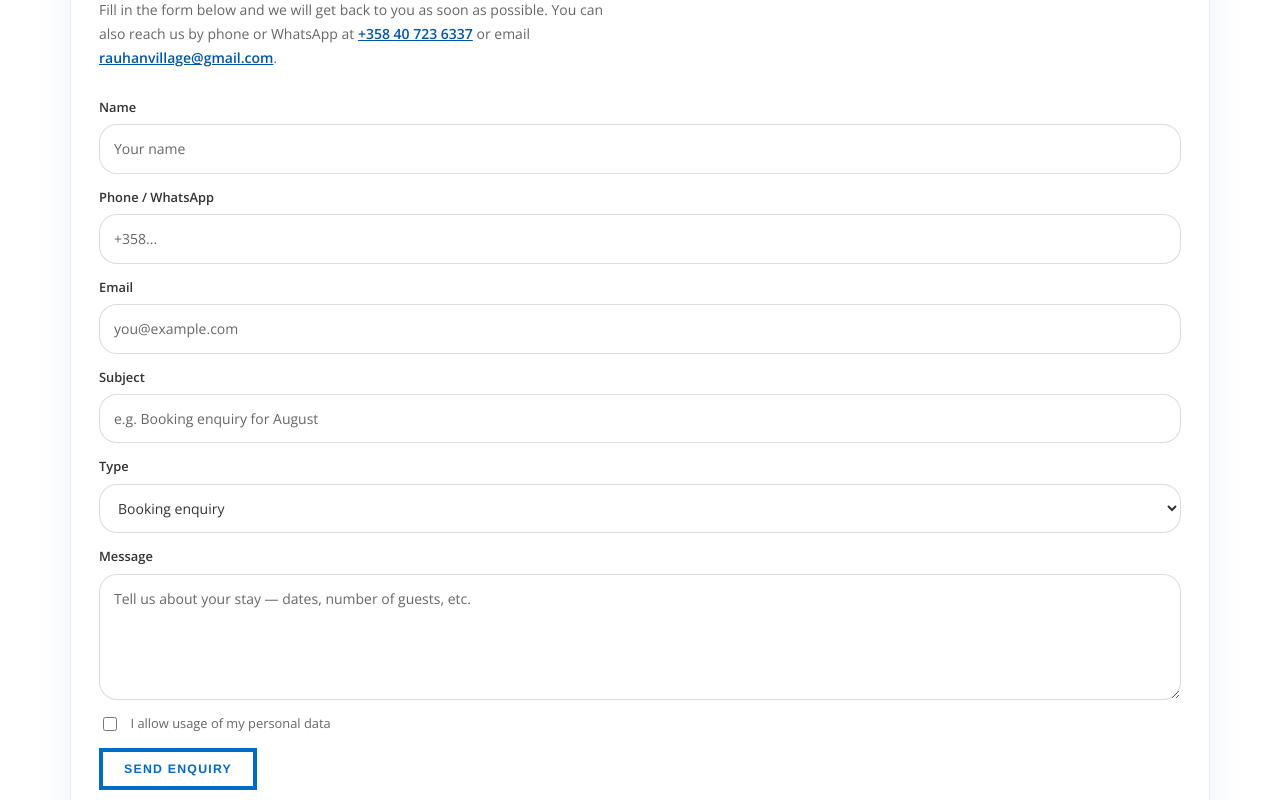
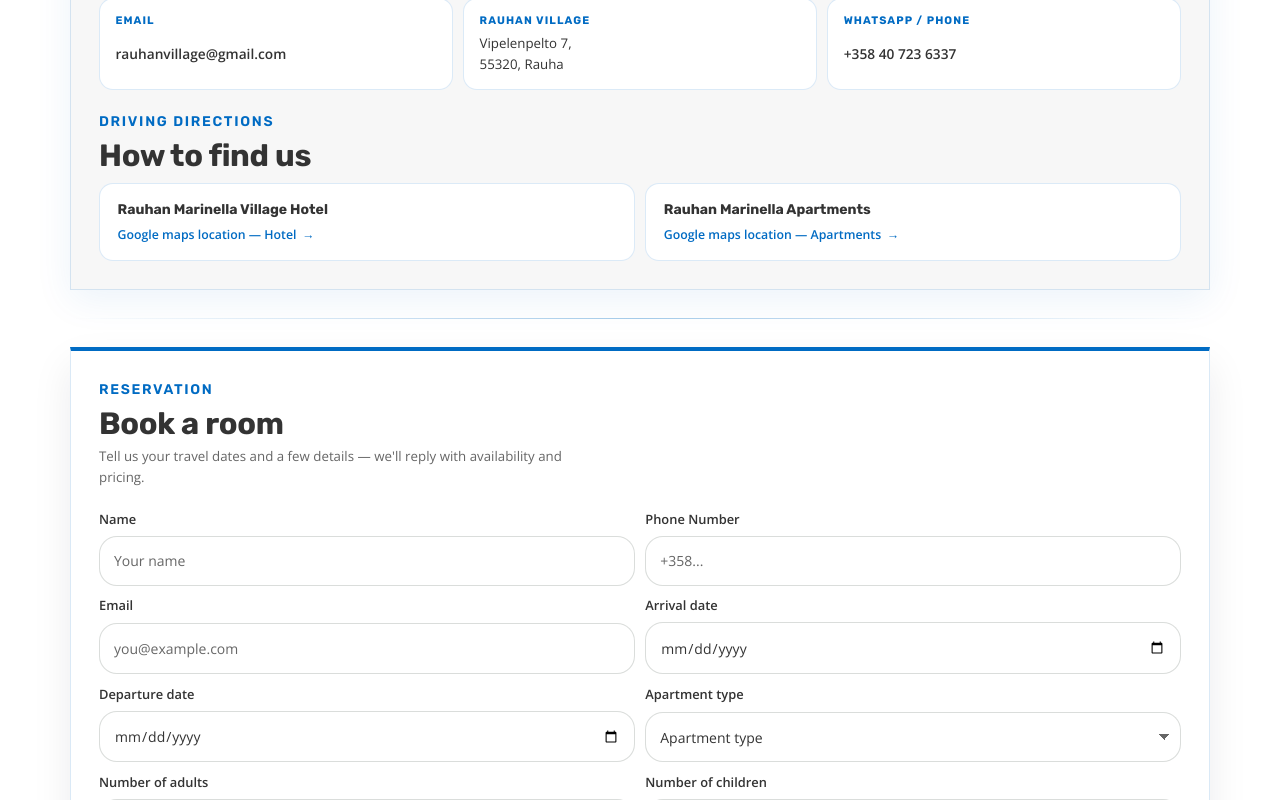
Before and after one commit to d-m-g/rauhanvillage-site, a Next.js app: page /contact in a window 1280 px wide. Shown: the part 540-1340 px from the top of the page. Built offline with nearby package versions, Linux system fonts and the light colour scheme.

Commit message:
book a room

```diff
--- a/src/app/contact/page.jsx
+++ b/src/app/contact/page.jsx
@@ -14,9 +14,9 @@ export default function ContactPage() {
   return (
     <main>
       <PageHero
-        eyebrow="Get in touch"
-        title="Contact & Book"
-        description="Book a room, ask about availability, or enquire about group stays and events. We respond quickly — you can also call or message us directly on WhatsApp."
+        eyebrow="Contact us"
+        title="We will answer you as soon as possible"
+        description="Book a room, ask about availability, or enquire about group stays and events. You can also reach us by phone, WhatsApp or email."
         stats={[
           `Phone: ${contactInfo.phoneDisplay}`,
           `Email: ${contactInfo.email}`,
--- a/src/sections/ContactSection.jsx
+++ b/src/sections/ContactSection.jsx
@@ -4,31 +4,133 @@ import Heading from "../components/Heading";
 import Input from "../components/Input";
 import Section from "../components/Section";
 import Textarea from "../components/Textarea";
+import { contactInfo } from "../lib/content";
 import styles from "./ContactSection.module.css";
+
+const apartmentOptions = [
+  "2 bedroom 4 people",
+  "2 bedroom 4 people with pets",
+  "2 bedroom 5 people",
+  "2 bedroom 5 people with pets",
+];
+
+const adultsOptions = ["1", "2", "3", "4", "5"];
+const childrenOptions = ["0", "1", "2", "3", "4"];
+const petsOptions = ["Apartment with allowed pets", "Apartment without pets"];
+
+const drivingDirections = [
+  {
+    title: "Rauhan Marinella Village Hotel",
+    label: "Google maps location — Hotel",
+    href:
+      "https://maps.google.com/?q=Vipelenpelto+7+Rauha+55320+Finland",
+  },
+  {
+    title: "Rauhan Marinella Apartments",
+    label: "Google maps location — Apartments",
+    href: "https://www.google.com/maps/place/Almintie+8,+55320+Lappeenranta,+Finland/@61.1947439,28.6950905,18z",
+  },
+];
+
+function SelectField({ id, label, name, options, defaultValue = "" }) {
+  return (
+    <label className={styles.selectField} htmlFor={id}>
+      <span className={styles.selectLabel}>{label}</span>
+      <select
+        className={styles.select}
+        defaultValue={defaultValue}
+        id={id}
+        name={name}
+      >
+        <option disabled value="">
+          {label}
+        </option>
+        {options.map((option) => (
+          <option key={option} value={option}>
+            {option}
+          </option>
+        ))}
+      </select>
+    </label>
+  );
+}
 
 export default function ContactSection() {
   return (
     <Section id="contact">
-      <Card className={styles.card}>
-        <div className={styles.copy}>
-          <Heading eyebrow="Contact" as="h2">
-            Book a room or ask a question
+      <div className={styles.layout}>
+        <Card className={styles.infoCard}>
+          <div className={styles.intro}>
+            <Heading eyebrow="Contact us" as="h2">
+              We will answer you as soon as possible
             </Heading>
-          <p className={styles.text}>
-            Fill in the form below and we will get back to you as soon as
-            possible. You can also reach us by phone or WhatsApp at{" "}
-            <a href="tel:+358407236337">+358 40 723 6337</a> or email{" "}
-            <a href="mailto:rauhanvillage@gmail.com">
-              rauhanvillage@gmail.com
+            <div className={styles.infoGrid}>
+              <div className={styles.infoTile}>
+                <p className={styles.infoLabel}>Email</p>
+                <a className={styles.infoLink} href={`mailto:${contactInfo.email}`}>
+                  {contactInfo.email}
                 </a>
-            .
+              </div>
+              <div className={styles.infoTile}>
+                <p className={styles.infoLabel}>Rauhan Village</p>
+                <p className={styles.infoText}>
+                  Vipelenpelto 7,
+                  <br />
+                  55320, Rauha
+                </p>
+              </div>
+              <div className={styles.infoTile}>
+                <p className={styles.infoLabel}>WhatsApp / Phone</p>
+                <a className={styles.infoLink} href={`tel:${contactInfo.phone}`}>
+                  {contactInfo.phoneDisplay}
+                </a>
+              </div>
+            </div>
+          </div>
+
+          <div className={styles.directions}>
+            <Heading eyebrow="Driving directions" as="h3">
+              How to find us
+            </Heading>
+            <div className={styles.directionsGrid}>
+              {drivingDirections.map((item) => (
+                <a
+                  className={styles.directionCard}
+                  href={item.href}
+                  key={item.title}
+                  rel="noreferrer"
+                  target="_blank"
+                >
+                  <p className={styles.directionTitle}>{item.title}</p>
+                  <span className={styles.directionLabel}>
+                    {item.label}
+                    <span aria-hidden="true" className={styles.arrow}>
+                      →
+                    </span>
+                  </span>
+                </a>
+              ))}
+            </div>
+          </div>
+        </Card>
+
+        <span aria-hidden="true" className={styles.divider} />
+
+        <Card as="section" className={styles.formCard}>
+          <div className={styles.formHeader}>
+            <Heading eyebrow="Reservation" as="h3">
+              Book a room
+            </Heading>
+            <p className={styles.formIntro}>
+              Tell us your travel dates and a few details — we&apos;ll reply
+              with availability and pricing.
             </p>
           </div>
           <form className={styles.form}>
             <Input id="name" label="Name" name="name" placeholder="Your name" />
             <Input
               id="phone"
-            label="Phone / WhatsApp"
+              label="Phone Number"
               name="phone"
               placeholder="+358..."
               type="tel"
@@ -41,43 +143,74 @@ export default function ContactSection() {
               type="email"
             />
             <Input
-            id="subject"
-            label="Subject"
-            name="subject"
-            placeholder="e.g. Booking enquiry for August"
+              id="arrival"
+              label="Arrival date"
+              name="arrival"
+              type="date"
             />
-          <label className={styles.selectField} htmlFor="type">
-            <span className={styles.selectLabel}>Type</span>
-            <select
-              className={styles.select}
-              defaultValue="Booking enquiry"
-              id="type"
-              name="type"
-            >
-              <option>Booking enquiry</option>
-              <option>Question</option>
-              <option>Group reservation</option>
-              <option>Other</option>
-            </select>
-          </label>
+            <Input
+              id="departure"
+              label="Departure date"
+              name="departure"
+              type="date"
+            />
+            <SelectField
+              id="apartment-type"
+              label="Apartment type"
+              name="apartment_type"
+              options={apartmentOptions}
+            />
+            <SelectField
+              id="adults"
+              label="Number of adults"
+              name="adults"
+              options={adultsOptions}
+            />
+            <SelectField
+              id="children"
+              label="Number of children"
+              name="children"
+              options={childrenOptions}
+            />
+            <SelectField
+              id="pets"
+              label="Pets"
+              name="pets"
+              options={petsOptions}
+            />
+            <Input
+              id="referral"
+              label="How did you find us?"
+              name="referral"
+              placeholder="e.g. Google, booking site, recommendation..."
+            />
+            <Input
+              className={styles.fullWidth}
+              id="promo"
+              label="Promotion code"
+              name="promo"
+              placeholder="Enter code if you have one"
+            />
             <Textarea
-            id="message"
-            label="Message"
-            name="message"
-            placeholder="Tell us about your stay — dates, number of guests, etc."
+              id="special-request"
+              label="Special request"
+              name="special_request"
+              placeholder="Anything else we should know about your stay?"
             />
             <label className={styles.checkbox}>
               <input name="personal-data" type="checkbox" />
-            <span>I allow usage of my personal data</span>
+              <span>I agree to usage of my personal data</span>
             </label>
             <div className={styles.actions}>
-            <Button type="submit">Send enquiry</Button>
+              <Button type="submit">Send</Button>
               <span className={styles.note}>
-              Form submission coming soon — please call or email directly.
+                Form submission coming soon — please call, WhatsApp or email
+                directly.
               </span>
             </div>
           </form>
         </Card>
+      </div>
     </Section>
   );
 }
--- a/src/sections/ContactSection.module.css
+++ b/src/sections/ContactSection.module.css
@@ -1,25 +1,172 @@
-.card {
+.layout {
   display: grid;
   gap: var(--space-6);
-  padding: var(--space-6);
 }
 
-.text {
-  margin-top: var(--space-4);
-  max-width: 38rem;
-  color: var(--color-muted);
-  line-height: 1.7;
+.infoCard {
+  display: grid;
+  gap: var(--space-5);
+  padding: var(--space-6);
+  background: var(--color-surface-soft, #f7f9fb);
+  border: 1px solid var(--color-line);
 }
 
-.text a {
+.formCard {
+  position: relative;
+  display: grid;
+  gap: var(--space-5);
+  padding: var(--space-6);
+  background: #ffffff;
+  border: 1px solid var(--color-line);
+  border-top: 4px solid var(--color-accent);
+  box-shadow: 0 18px 38px rgba(15, 23, 42, 0.08);
+}
+
+.divider {
+  display: block;
+  width: 100%;
+  height: 1px;
+  background: linear-gradient(
+    90deg,
+    rgba(0, 107, 195, 0) 0%,
+    rgba(0, 107, 195, 0.35) 50%,
+    rgba(0, 107, 195, 0) 100%
+  );
+}
+
+.formHeader {
+  display: grid;
+  gap: 0.4rem;
+}
+
+.formIntro {
+  margin: 0;
+  color: var(--color-muted);
+  font-size: 0.95rem;
+  line-height: 1.6;
+  max-width: 36rem;
+}
+
+.intro {
+  display: grid;
+  gap: var(--space-4);
+}
+
+.infoGrid {
+  display: grid;
+  gap: var(--space-3);
+  grid-template-columns: repeat(auto-fit, minmax(220px, 1fr));
+}
+
+.infoTile {
+  display: grid;
+  gap: 0.25rem;
+  padding: 1rem 1.1rem;
+  border: 1px solid var(--color-line);
+  border-radius: 14px;
+  background: #ffffff;
+}
+
+.infoLabel {
+  margin: 0;
+  font-family: var(--font-heading);
+  font-size: 0.78rem;
+  font-weight: 700;
+  letter-spacing: 0.1em;
+  text-transform: uppercase;
+  color: var(--color-accent);
+}
+
+.infoText {
+  margin: 0;
+  color: var(--color-ink);
+  font-size: 0.95rem;
+  line-height: 1.55;
+}
+
+.infoLink {
+  color: var(--color-ink);
+  font-size: 0.98rem;
+  font-weight: 600;
+  text-decoration: none;
+  word-break: break-word;
+}
+
+.infoLink:hover {
   color: var(--color-accent-dark);
+  text-decoration: underline;
+}
+
+.directions {
+  display: grid;
+  gap: var(--space-3);
+}
+
+.directionsGrid {
+  display: grid;
+  gap: var(--space-3);
+  grid-template-columns: repeat(auto-fit, minmax(260px, 1fr));
+}
+
+.directionCard {
+  display: grid;
+  gap: 0.4rem;
+  padding: 1.1rem 1.25rem;
+  border: 1px solid var(--color-line);
+  border-radius: 14px;
+  background: #ffffff;
+  color: var(--color-ink);
+  text-decoration: none;
+  transition: border-color 180ms ease, transform 180ms ease, box-shadow 180ms ease;
+}
+
+.directionCard:hover {
+  border-color: var(--color-accent);
+  transform: translateY(-2px);
+  box-shadow: 0 12px 28px rgba(15, 23, 42, 0.1);
+}
+
+.directionTitle {
+  margin: 0;
+  font-family: var(--font-heading);
+  font-size: 1rem;
+  font-weight: 700;
+}
+
+.directionLabel {
+  display: inline-flex;
+  align-items: center;
+  gap: 0.4rem;
+  color: var(--color-accent);
+  font-size: 0.88rem;
   font-weight: 600;
-  text-decoration: underline;
+}
+
+.arrow {
+  display: inline-block;
+  transition: transform 180ms ease;
+}
+
+.directionCard:hover .arrow {
+  transform: translateX(3px);
 }
 
 .form {
   display: grid;
-  gap: var(--space-4);
+  gap: var(--space-3);
+  grid-template-columns: minmax(0, 1fr);
+}
+
+@media (min-width: 720px) {
+  .form {
+    grid-template-columns: repeat(2, minmax(0, 1fr));
+  }
+  .form > label:has(textarea),
+  .form > label:has(.fullWidth),
+  .checkbox,
+  .actions {
+    grid-column: 1 / -1;
+  }
 }
 
 .selectField {
@@ -40,6 +187,18 @@
   border-radius: 18px;
   background: var(--color-surface-strong);
   color: var(--color-ink);
+  appearance: none;
+  background-image: linear-gradient(45deg, transparent 50%, var(--color-muted) 50%),
+    linear-gradient(135deg, var(--color-muted) 50%, transparent 50%);
+  background-position: calc(100% - 1.1rem) 50%, calc(100% - 0.75rem) 50%;
+  background-size: 6px 6px;
+  background-repeat: no-repeat;
+}
+
+.select:focus {
+  border-color: var(--color-accent);
+  outline: none;
+  box-shadow: 0 0 0 4px rgba(0, 107, 195, 0.14);
 }
 
 .checkbox {
@@ -56,12 +215,13 @@
 }
 
 .actions {
-  display: grid;
-  gap: var(--space-2);
-  justify-items: start;
+  display: flex;
+  align-items: center;
+  gap: var(--space-3);
+  flex-wrap: wrap;
 }
 
 .note {
   color: var(--color-muted);
-  font-size: 0.92rem;
+  font-size: 0.9rem;
 }
```
Also changed, not shown: src/app/photos/page.jsx (+0 -7 lines). Lines whose indentation alone changed are shown as unchanged.
